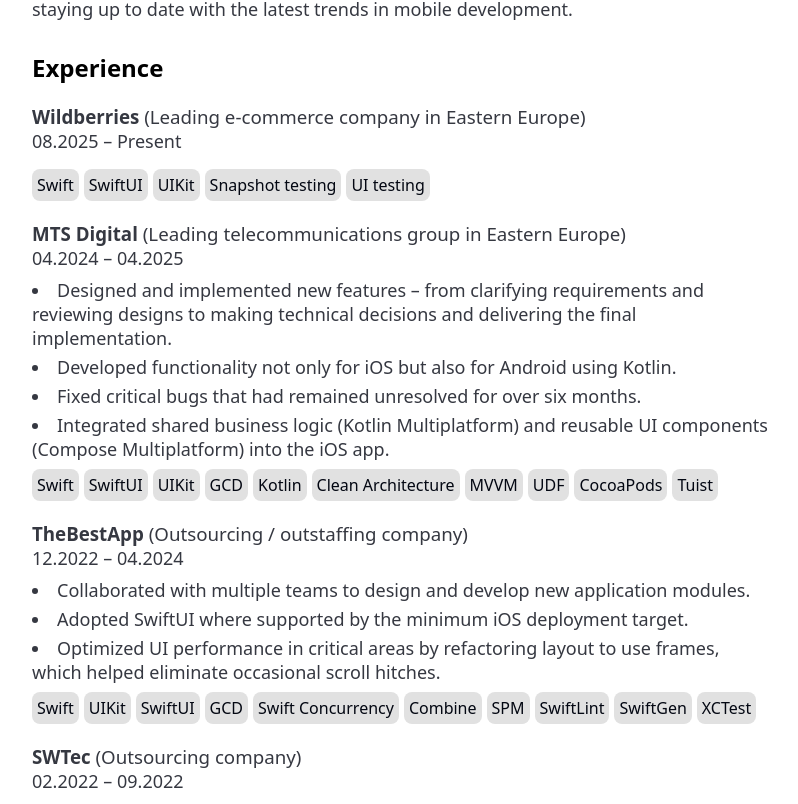
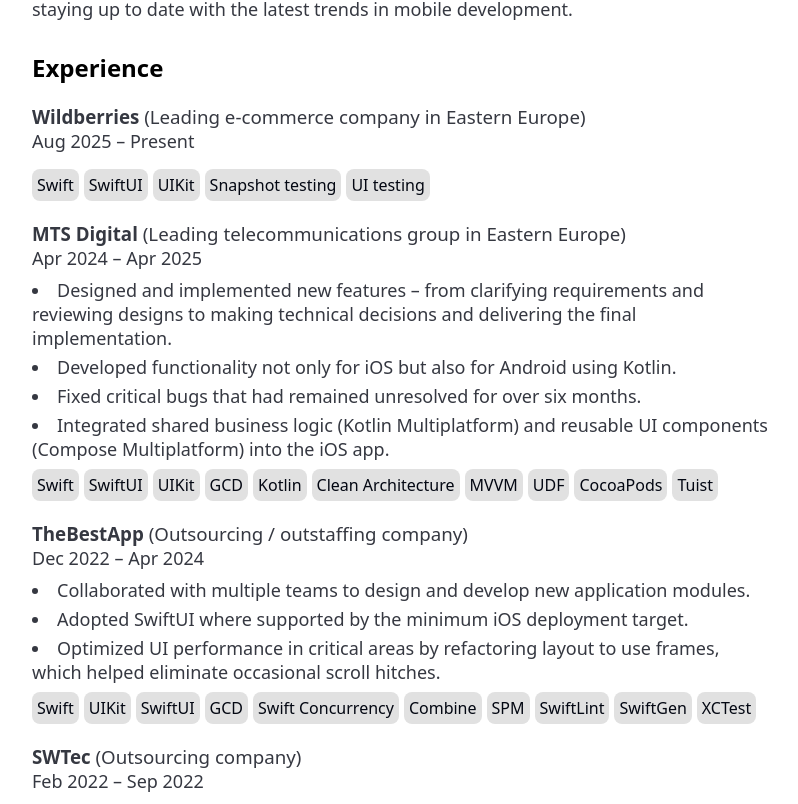
Before and after one commit to mrmda28/mrmda28.github.io, a React (Vite) app: page / in a window 1280 px wide. Shown: the part 294-1098 px from the top of the page, without its empty margins (238-1036 px from the left). Built offline with nearby package versions, Linux system fonts and the light colour scheme.

Commit message:
Update experience periods to full month names

```diff
--- a/src/components/Experience/ExperienceList/ExperienceList.tsx
+++ b/src/components/Experience/ExperienceList/ExperienceList.tsx
@@ -3,14 +3,14 @@
 const experienceList: ExperienceProps[] = [
   {
     company: 'Wildberries',
-    period: '08.2025 – Present',
+    period: 'Aug 2025 – Present',
     description: '(Leading e-commerce company in Eastern Europe)',
     attainments: [],
     stack: ['Swift', 'SwiftUI', 'UIKit', 'Snapshot testing', 'UI testing']
   },
   {
     company: 'MTS Digital',
-    period: '04.2024 – 04.2025',
+    period: 'Apr 2024 – Apr 2025',
     description: '(Leading telecommunications group in Eastern Europe)',
     attainments: [
       'Designed and implemented new features – from clarifying requirements and reviewing designs to making technical decisions and delivering the final implementation.',
@@ -22,7 +22,7 @@
   },
   {
     company: 'TheBestApp',
-    period: '12.2022 – 04.2024',
+    period: 'Dec 2022 – Apr 2024',
     description: '(Outsourcing / outstaffing company)',
     attainments: [
       'Collaborated with multiple teams to design and develop new application modules.',
@@ -33,7 +33,7 @@
   },
   {
     company: 'SWTec',
-    period: '02.2022 – 09.2022',
+    period: 'Feb 2022 – Sep 2022',
     description: '(Outsourcing company)',
     attainments: [
       'Designed and developed new modules based on the VIPER architecture.',
```
